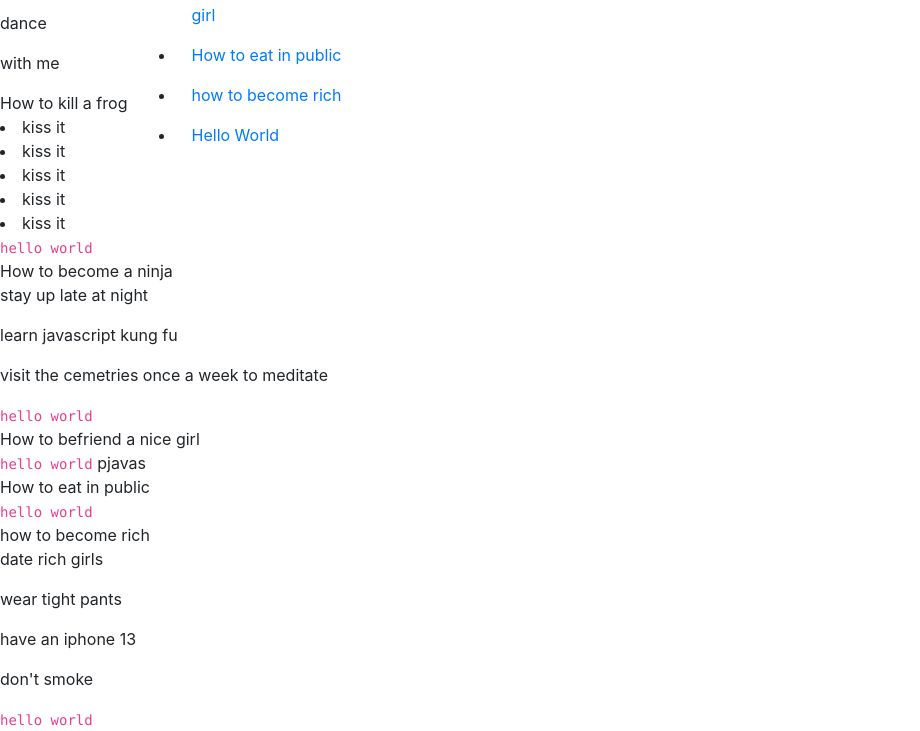
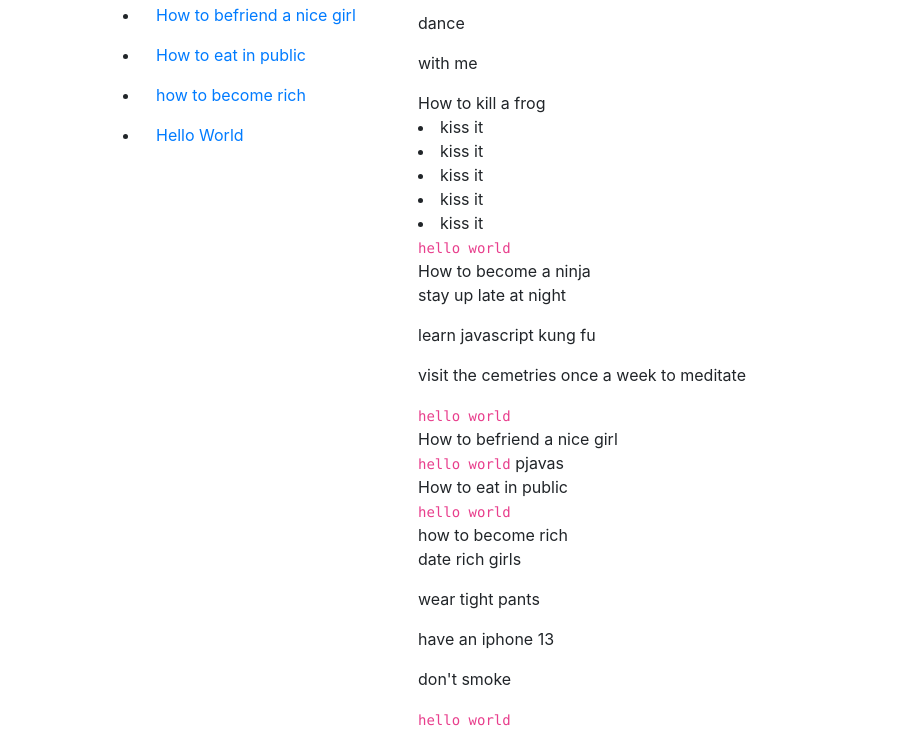
Before and after one commit to kelibst/keli-peter, a plain HTML site: page index.html in a window 1280 px wide. Shown: the part 109-840 px from the top of the page, without its empty margins (0-920 px from the left). Drawn offline with nearby package versions, Linux system fonts and the light colour scheme.

Commit message:
adding bootstrap

```diff
--- a/css/style.css
+++ b/css/style.css
@@ -8,6 +8,10 @@
         top: 0;
 
     }
+    #main-doc{
+        width: 70%;
+        float: right;
+    }
 }
 @media only screen and (max-width: 600px) {
     body {
--- a/index.html
+++ b/index.html
@@ -9,6 +9,9 @@
 </head>
 
 <body>
+  <div class="container">
+
+
   <main id="main-doc">
     <h1>Get started with Flutter</h1>
     <section class="main-section" id="Hello_World">
@@ -57,7 +60,7 @@
 
 <div class="col-xl-2">
 
-    <nav id="navbar">
+    <nav id="navbar" class="nav flex-column">
         <header>how to kill a frog</header>
         <ul class="navul">
           <li class="navli">
@@ -83,7 +86,7 @@
       </nav>
 
 </div>
-
+</div>
 
   <script src="https://cdn.freecodecamp.org/testable-projects-fcc/v1/bundle.js"></script>
 
```
